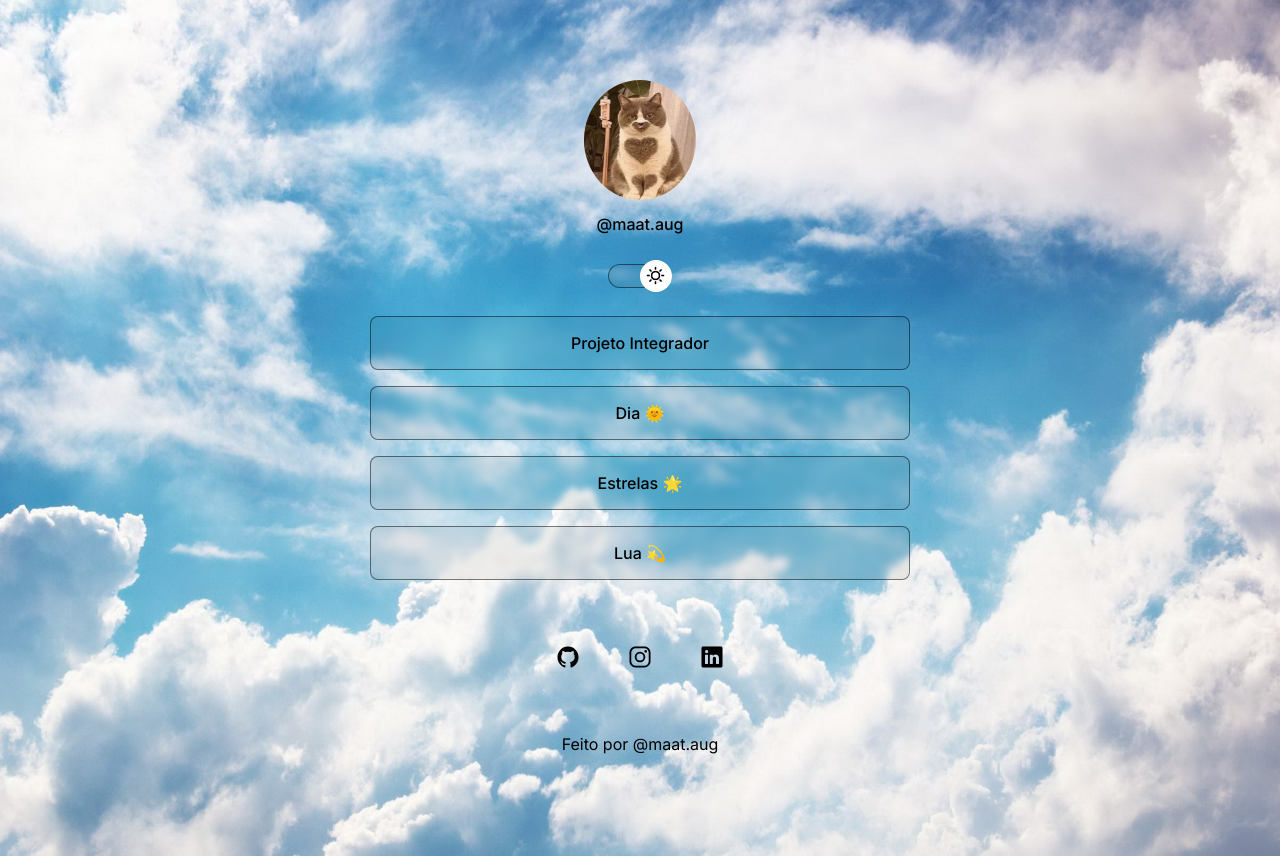
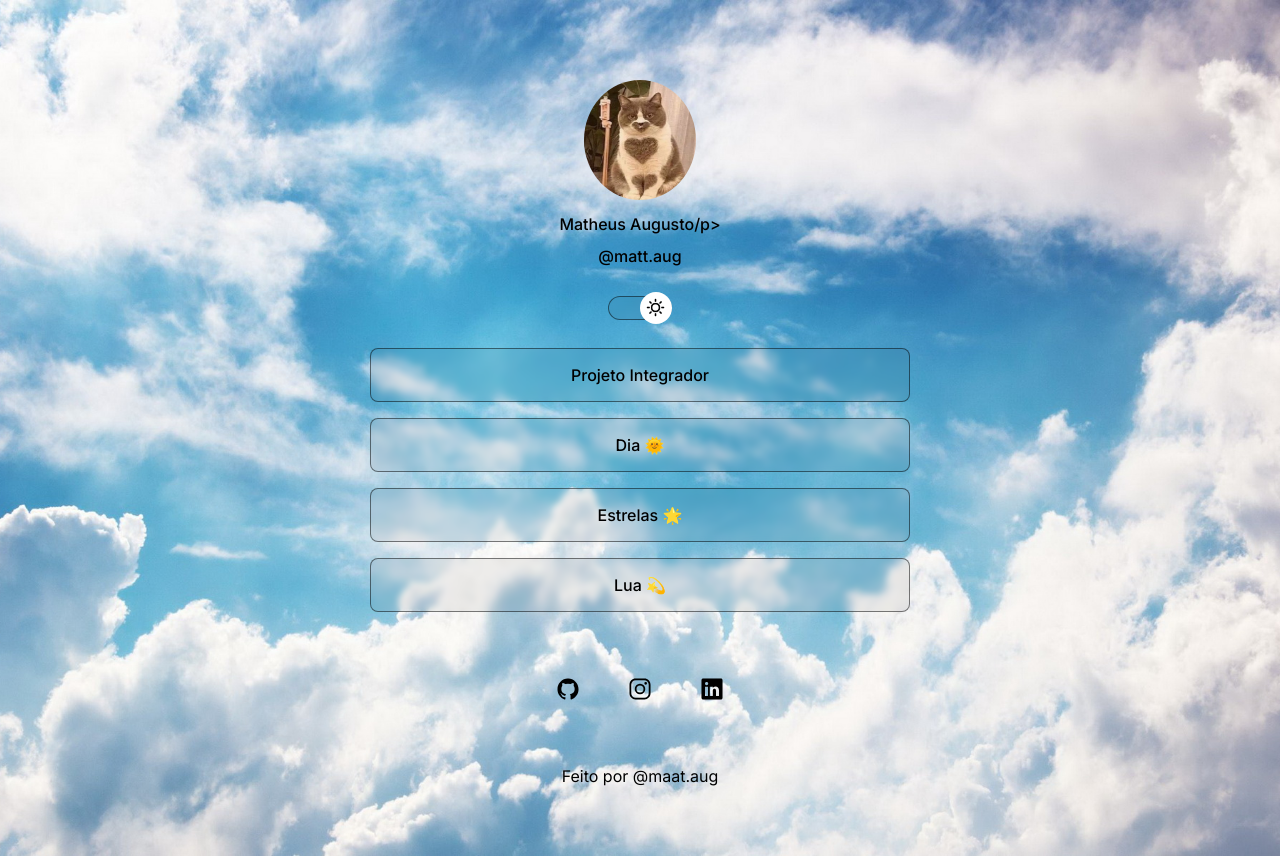
Before and after one commit to maaat-aug/LinkTree, a plain HTML site: page index.html in a window 1280 px wide. Drawn offline with nearby package versions, Linux system fonts and the light colour scheme.

Commit message:
Adjustments 🏡
Adjustments 🏡

```diff
--- a/index.html
+++ b/index.html
@@ -9,13 +9,14 @@
     <meta http-equiv="X-UA-Compatible" content="IE=edge">
     <meta name="viewport" content="width=device-width, initial-scale=1.0">
     <link rel="shortcut icon" type="imagex/png" href="./Imagens/icon.jpg">
-    <title>@maat.aug</title>
+    <title>@matt.aug</title>
 </head>
 <body>
    <div id="container">
     <div id="profile">
         <img src="./Imagens/avatarLUZ.jpg" id="trocarimagem" alt="oii">
-        <p>@maat.aug</p>
+         <p>Matheus Augusto/p>
+        <p>@matt.aug</p>
     </div>
 
     <div id="switch" onclick="toggleMode();">
```
